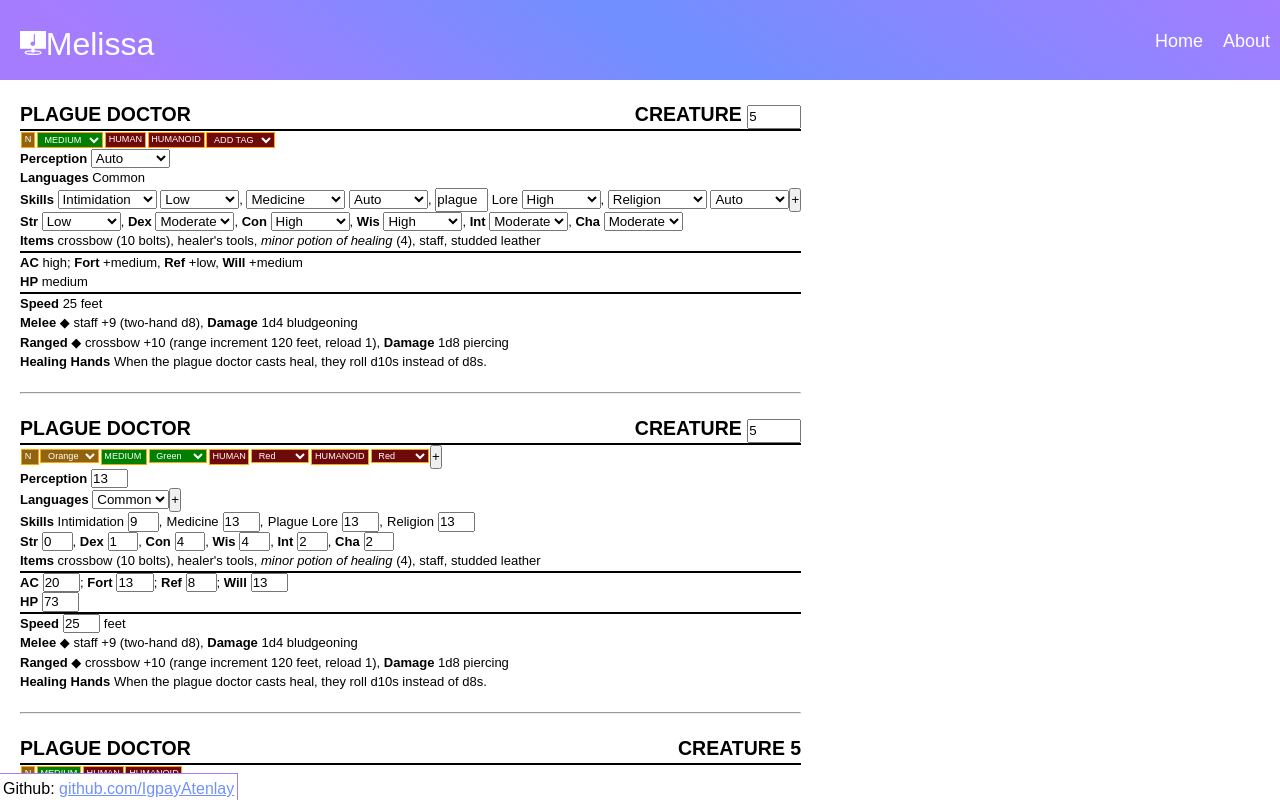
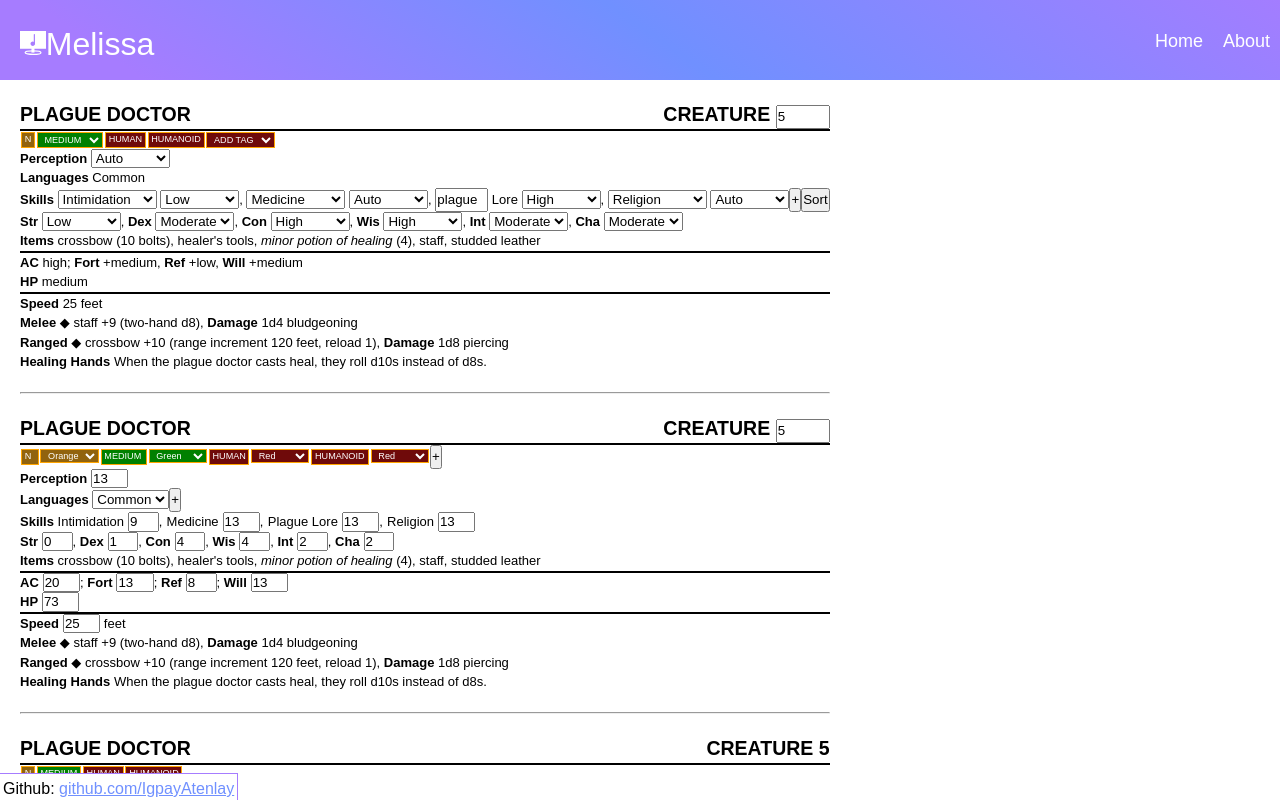
Before and after one commit to IgpayAtenlay/website, a React (Create React App) app in the folder client/: page /creatureCreator in a window 1280 px wide. Shown: the top 802 px of the page. Built offline with nearby package versions, Linux system fonts and the light colour scheme.

Commit message:
skills are alphabetically sorted

```diff
--- a/client/src/pages/creatureCreator/autoForm/level.jsx
+++ b/client/src/pages/creatureCreator/autoForm/level.jsx
@@ -3,6 +3,7 @@ import {CreatureContext} from "../index";
 import updateAbilities from './updaters/updateAbilities';
 import updateSkills from './updaters/updateSkills';
 import updatePerception from './updaters/updatePerception';
+import sortSkills from './updaters/sortSkills';
 
 export default function Level() {
     var {creature, setCreature} = useContext(CreatureContext);
@@ -38,6 +39,10 @@ export default function Level() {
 
             var skills = updateSkills(creature.skills, level, abilities);
 
+            // sort skills
+
+            skills = sortSkills(skills);
+
             setCreature(prevCreature => ({
                 ...prevCreature,
                 level: level,
--- a/client/src/pages/creatureCreator/autoForm/skills.jsx
+++ b/client/src/pages/creatureCreator/autoForm/skills.jsx
@@ -1,10 +1,11 @@
 import startCase from "../../../util/startCase";
 import {useContext} from 'react';
 import {CreatureContext} from "../index";
-import { skills } from "../variables";
+import { allSkills } from "../variables";
 import updateSkills from "./updaters/updateSkills";
 import {v4} from "uuid";
 import highestAbility from "./updaters/highestAbility";
+import sortSkills from "./updaters/sortSkills";
 
 export default function Skills(props) {
     var skill = props.skills.slice(0,-1).map(e =>
@@ -21,6 +22,7 @@ export default function Skills(props) {
             {skill}
             {lastSkill}
             <AddButton />
+            <SortButton />
         </span>
     );
 }
@@ -42,46 +44,48 @@ function Name(props) {
         var name = e.target.value.toLowerCase();
         var index = creature.skills.findIndex(a => a.id === e.target.id);
 
+        var skills = creature.skills;
+
         if (name === "delete") {
-            setCreature(prevCreature => ({
-                ...prevCreature,
-                skills: prevCreature.skills.filter(a => a.id !== e.target.id)
-            }));
+            skills = skills.filter(a => a.id !== e.target.id);
         } else {
-            setCreature(prevCreature => ({
-                ...prevCreature,
-                skills: prevCreature.skills.with(index, {
-                    ...prevCreature.skills[index],
-                    name: name
-                })
-            }))
+            skills = skills.with(index, {
+                ...skills[index],
+                name: name
+            })
+            skills = sortSkills(skills);
         }
+
+        setCreature(prevCreature => ({
+            ...prevCreature,
+            skills: skills
+        }));
     }
 
     function handleChangeLores(e) {
         var name = e.target.value.toLowerCase();
         var index = creature.skills.findIndex(a => a.id === e.target.id);
 
+        var skills = creature.skills;
+
         if (name === "delete") {
-            setCreature(prevCreature => ({
-                ...prevCreature,
-                skills: prevCreature.skills.filter(a => a.id !== e.target.id)
-            }));
+            skills = skills.filter(a => a.id !== e.target.id);
         } else {
             name = name + " lore"
+            skills = skills.with(index, {
+                ...skills[index],
+                name: name
+            })
+        }
 
-            setCreature(prevCreature => ({
-                ...prevCreature,
-                skills: prevCreature.skills.with(index, {
-                    ...prevCreature.skills[index],
-                    name: name
-                })
-            }))
-        }
+        setCreature(prevCreature => ({
+            ...prevCreature,
+            skills: skills
+        }));
     }
 
-    if (!props.name.includes("lore") && props.name in skills) {
-        var skillOptions = Object.keys(skills).map(e => <option key={e} value={e}>{startCase(e)}</option>)
+    if (!props.name.includes("lore") && props.name in allSkills) {
+        var skillOptions = Object.keys(allSkills).map(e => <option key={e} value={e}>{startCase(e)}</option>)
 
         return(
             <select id={props.id} value={props.name} onChange={handleChange}>
@@ -137,7 +141,7 @@ function Scale(props) {
     );
 }
 
-function AddButton(props) {
+function AddButton() {
     var {creature, setCreature} = useContext(CreatureContext);
 
     function handleChange(e) {
@@ -145,7 +149,7 @@ function AddButton(props) {
 
         var name = "lore"
 
-        Object.entries(skills).forEach(([skill, ability]) => {
+        Object.entries(allSkills).forEach(([skill, ability]) => {
             if (skill !== "lore" && highestAbilities.includes(ability) && !creature.skills.some(e => e.name === skill)) {
                 name = skill;
                 return;
@@ -153,7 +157,7 @@ function AddButton(props) {
         });
 
         if (name === "lore") {
-            Object.keys(skills).forEach((skill) => {
+            Object.keys(allSkills).forEach((skill) => {
                 if (skill !== "lore" && !creature.skills.some(e => e.name === skill)) {
                     name = skill;
                     return;
@@ -168,12 +172,30 @@ function AddButton(props) {
             id: v4()
         }
 
+        var skills = updateSkills(creature.skills.concat(newSkill), creature.level, creature.abilities);
+        skills = sortSkills(skills);
+
         setCreature(prevCreature => ({
             ...prevCreature,
-            skills: updateSkills(creature.skills.concat(newSkill), creature.level, creature.abilities)
+            skills: skills
             }));
     }
 
 
     return <button onClick={handleChange}>+</button>;
 }
+
+function SortButton() {
+    var {creature, setCreature} = useContext(CreatureContext);
+
+    function handleChange() {
+        var skills = sortSkills(creature.skills);
+
+        setCreature(prevCreature => ({
+            ...prevCreature,
+            skills: skills
+        }));
+    }
+
+    return <button onClick={handleChange}>Sort</button>
+}
--- /dev/null
+++ b/client/src/pages/creatureCreator/autoForm/updaters/sortSkills.js
@@ -0,0 +1,29 @@
+export default function sortSkills(skills) {
+    return skills.toSorted(compareFn);
+}
+
+function compareFn(a, b) {
+    if (a.name.includes("lore")) {
+        // a is lore
+        if (b.name.includes("lore")) {
+            // b is lore
+            // compare a and b alphabetically
+            return a.name.localeCompare(b.name);
+        } else {
+            // b is not lore
+            // compare lore and b alphabetically
+            return "lore".localeCompare(b.name);
+        }
+    } else {
+        // a is not lore
+        if (b.name.includes("lore")) {
+            // b is lore
+            // compare a and lore alphabetically
+            return a.name.localeCompare("lore");
+        } else {
+            // b is not lore
+            // compare a and b alphabetically
+            return a.name.localeCompare(b.name);
+        }
+    }
+}
--- a/client/src/pages/creatureCreator/autoForm/updaters/updateSkills.js
+++ b/client/src/pages/creatureCreator/autoForm/updaters/updateSkills.js
@@ -1,4 +1,4 @@
-import { skillModifiers, skills } from "../../variables";
+import { skillModifiers, allSkills } from "../../variables";
 import highestAbility from "./highestAbility";
 
 export default function updateSkills(creatureSkills, level, abilities) {
@@ -23,7 +23,7 @@ export default function updateSkills(creatureSkills, level, abilities) {
             if (numOfHighRegular < 1 && !skill.name.includes("lore")) {
                 var highestAbilities = highestAbility(abilities);
 
-                if (skill.name in skills && highestAbilities.includes(skills[skill.name])) {
+                if (skill.name in allSkills && highestAbilities.includes(allSkills[skill.name])) {
 
                     // if it matches your highest ability make it high
 
--- a/client/src/pages/creatureCreator/variables.js
+++ b/client/src/pages/creatureCreator/variables.js
@@ -334,7 +334,7 @@ export var traits = {
     }
 }
 
-export var skills = {
+export var allSkills = {
     acrobatics: "dex",
     arcana: "int",
     athletics: "str",
```
